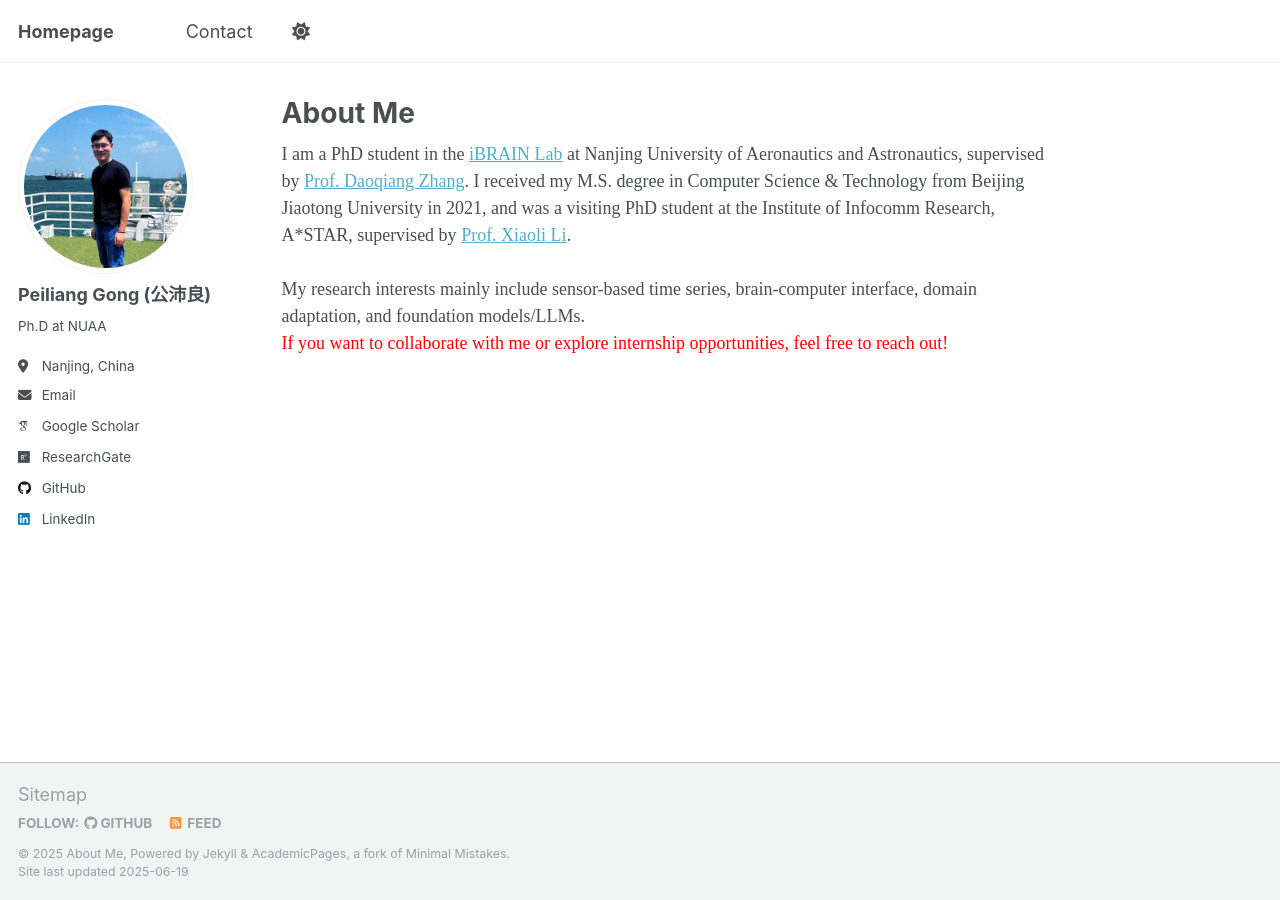
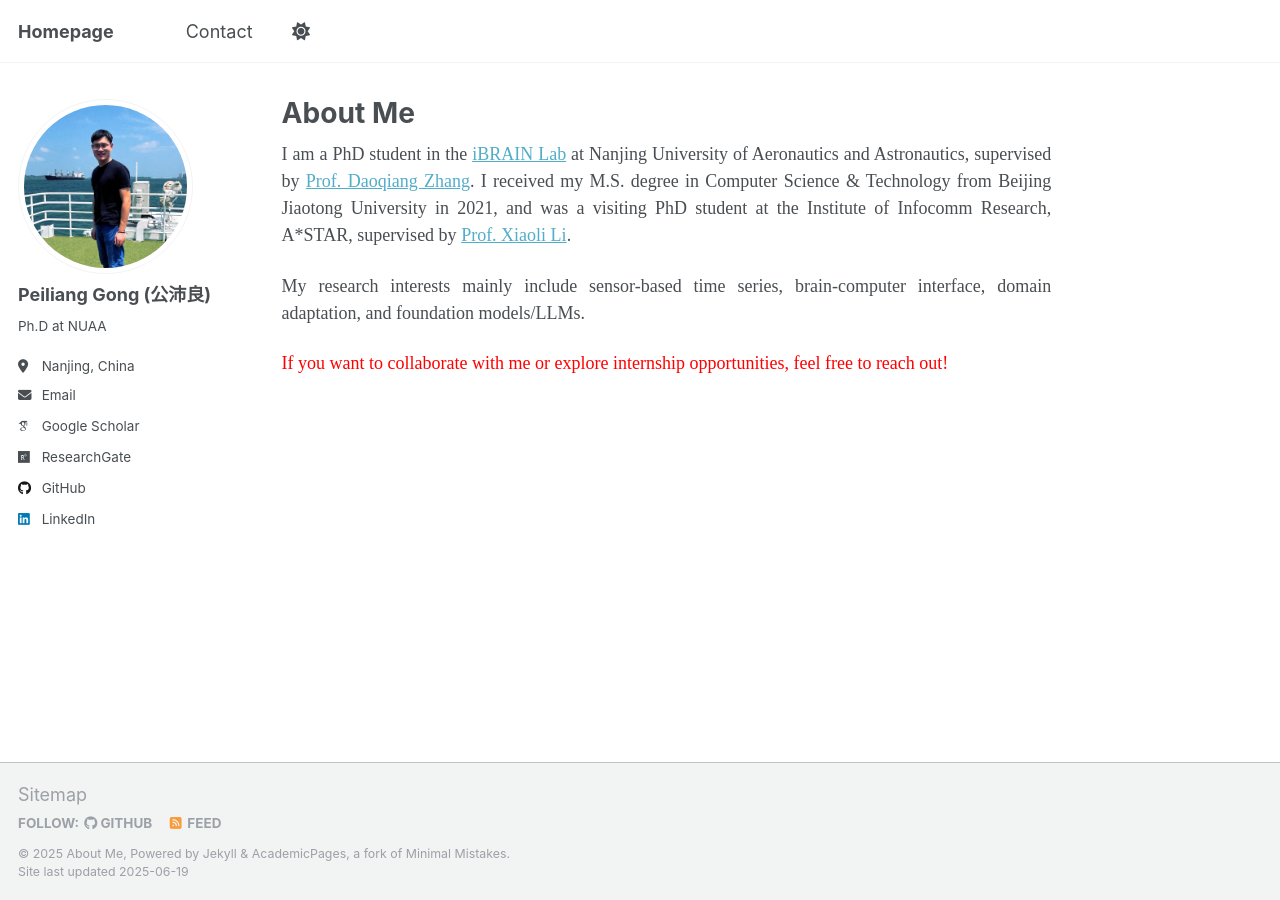
Before and after one commit to Tokenmw/Tokenmw.github.io, a Jekyll site: the page built from _pages/about.md, in a window 1280 px wide. Built offline with Jekyll 4.4.1, drawn with Linux system fonts in a browser that asks for light colours; some web fonts are replaced.

Commit message:
Update about.md

```diff
--- a/_pages/about.md
+++ b/_pages/about.md
@@ -7,14 +7,12 @@ redirect_from:
   - /about.html
 ---
 
-<div style="font-family: 'Times New Roman', serif;">
-I am a PhD student in the <a href="https://ibrain.nuaa.edu.cn/">iBRAIN Lab</a> at Nanjing University of Aeronautics and Astronautics, supervised by <a href="https://parnec.nuaa.edu.cn/zhangdq/">Prof. Daoqiang Zhang</a>. I received my M.S. degree in Computer Science & Technology from Beijing Jiaotong University in 2021, and was a visiting PhD student at the Institute of Infocomm Research, A*STAR, supervised by <a href="https://personal.ntu.edu.sg/xlli/">Prof. Xiaoli Li</a>.
+<div style="font-family: 'Times New Roman', serif; text-align: justify;">
+<p>I am a PhD student in the <a href="https://ibrain.nuaa.edu.cn/">iBRAIN Lab</a> at Nanjing University of Aeronautics and Astronautics, supervised by <a href="https://parnec.nuaa.edu.cn/zhangdq/">Prof. Daoqiang Zhang</a>. I received my M.S. degree in Computer Science & Technology from Beijing Jiaotong University in 2021, and was a visiting PhD student at the Institute of Infocomm Research, A*STAR, supervised by <a href="https://personal.ntu.edu.sg/xlli/">Prof. Xiaoli Li</a>.</p>
 
-<br><br>
-
-My research interests mainly include sensor-based time series, brain-computer interface, domain adaptation, and foundation models/LLMs.
+<p>My research interests mainly include sensor-based time series, brain-computer interface, domain adaptation, and foundation models/LLMs.</p>
 </div>
 
-<div style="font-family: 'Times New Roman', serif; color:  red;">
+<div style="font-family: 'Times New Roman', serif; color: red; text-align: justify;">
 If you want to collaborate with me or explore internship opportunities, feel free to reach out!
 </div>
```
